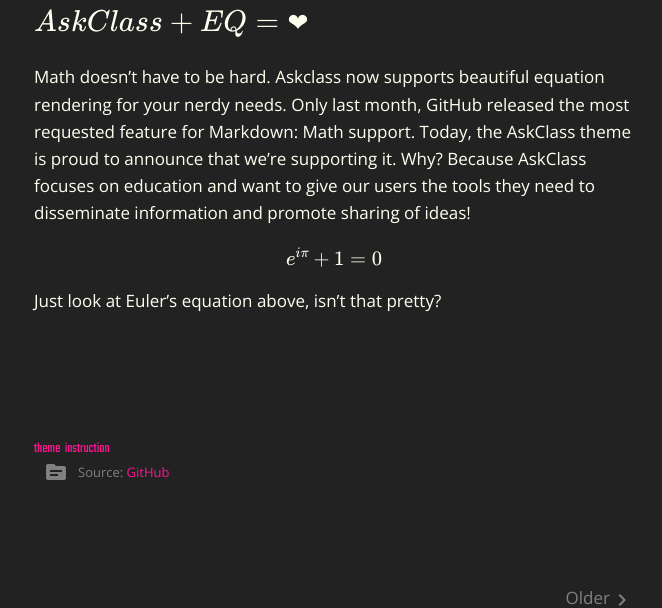
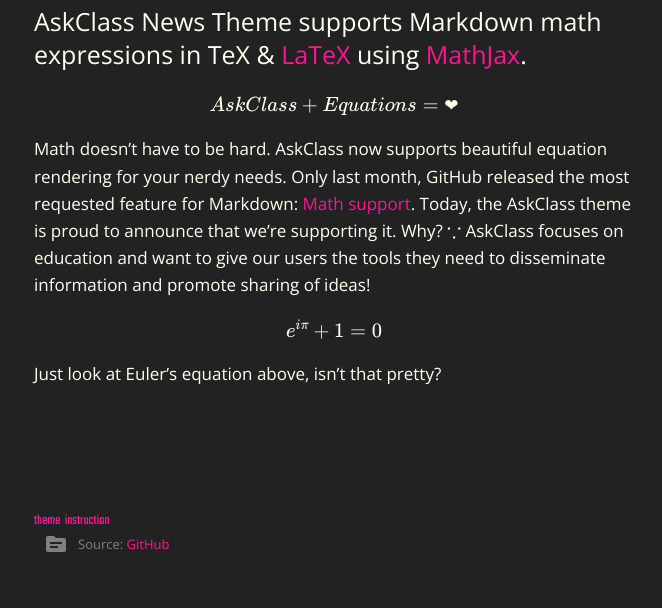
Before and after one commit to beAuthentic/askclass-news-theme, a Jekyll site: the page built from content/_posts/2022-06-20-markdown-math-support.md, in a window 1280 px wide, cut to the strip 787-1395 px from the top of the page. Shown: the whole strip, without its empty margins (306-968 px from the left). Built offline with Jekyll 4.4.1, drawn with Linux system fonts in a browser that asks for light colours.

Commit message:
feat: Introducing `thumb` frontmatter tag for improved performance

```diff
--- a/_includes/grid.html
+++ b/_includes/grid.html
@@ -20,7 +20,7 @@
       </div>
       <div class="body">
         {% if post.image %}
-          <img src="{{ post.image }}" alt="{{ post.title }}" />
+          <img src="{{ post.thumb | default: post.image }}" alt="{{ post.title }}" />
         {% endif %}
         <h3><a href="{{ post.url }}">{{ post.title }}</a></h3>
         {{ post.excerpt }}
--- a/content/_posts/2022-06-20-markdown-math-support.md
+++ b/content/_posts/2022-06-20-markdown-math-support.md
@@ -3,20 +3,27 @@
 category: Theme
 color: c2
 tags: theme instruction
-image: https://i.imgur.com/DMrjeFl.png
+thumb: https://i.imgur.com/DMrjeFlm.png
+image: https://i.imgur.com/DMrjeFll.png
 source: GitHub
 source_url: https://github.blog/2022-05-19-math-support-in-markdown/
 ---
-$$ AskClass + EQ = ❤️ $$
+AskClass News Theme supports Markdown math expressions in TeX & [LaTeX] using [MathJax].
 <!--more-->
 
+$$ AskClass + Equations = ❤️ $$
+
 Math doesn't have to be hard.
-Askclass now supports beautiful equation rendering for your nerdy needs.
-Only last month, GitHub released the most requested feature for Markdown: Math support.
+AskClass now supports beautiful equation rendering for your nerdy needs.
+Only last month, GitHub released the most requested feature for Markdown: [Math support].
 Today, the AskClass theme is proud to announce that we're supporting it.
-Why? Because AskClass focuses on education and want to give our users the tools they need to
+Why? $$ \because $$ AskClass focuses on education and want to give our users the tools they need to
 disseminate information and promote sharing of ideas!
 
 $$ e^{i\pi} + 1 = 0 $$
 
 Just look at Euler's equation above, isn't that pretty?
+
+[MathJax]: https://www.mathjax.org/
+[LaTeX]: https://www.latex-project.org/
+[Math support]: https://docs.github.com/en/get-started/writing-on-github/working-with-advanced-formatting/writing-mathematical-expressions
```
Also changed, not shown: content/_posts/2022-06-15-the-academy.md (+3 -2 lines), content/_posts/2022-06-18-card-colors.md (+2 -1 lines).
